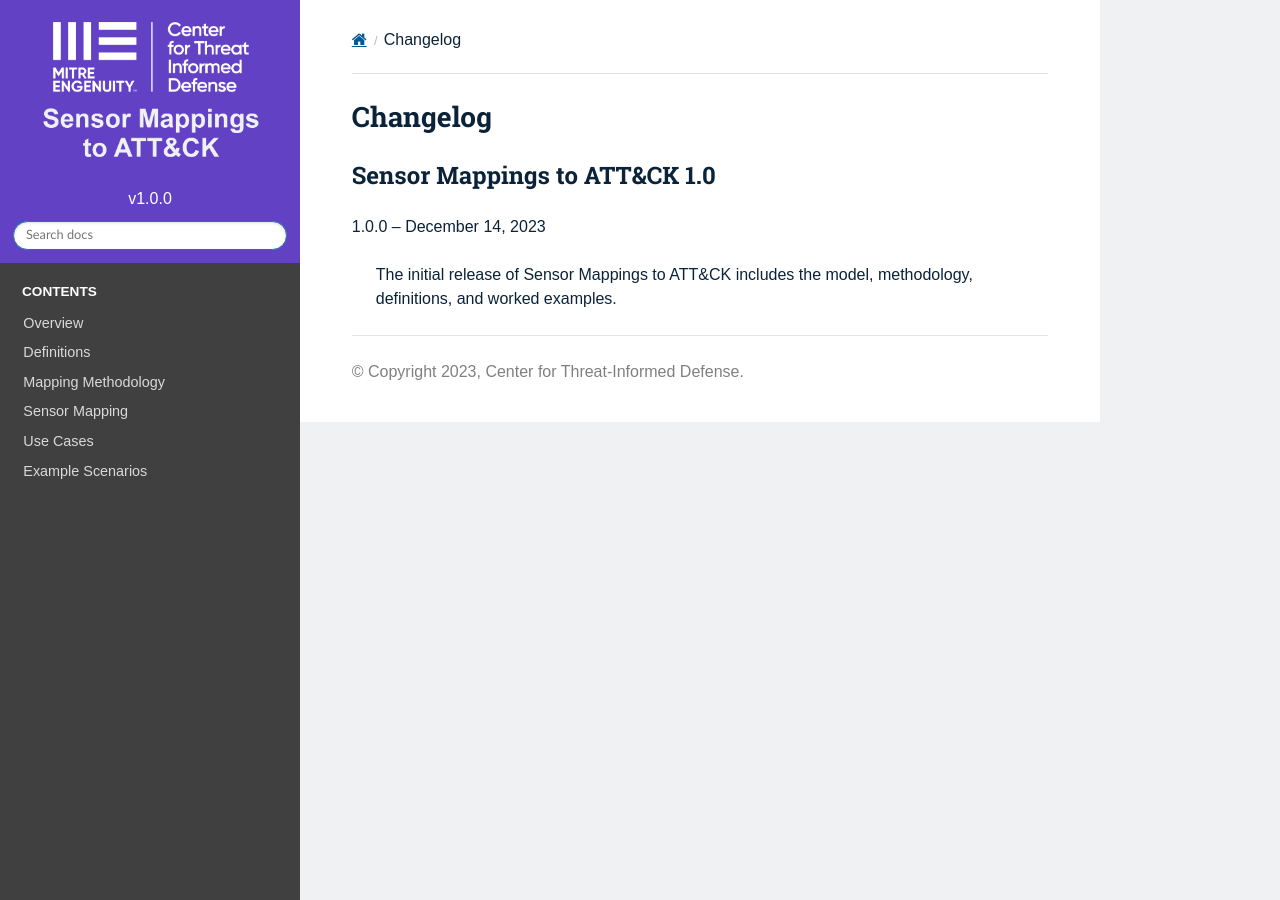
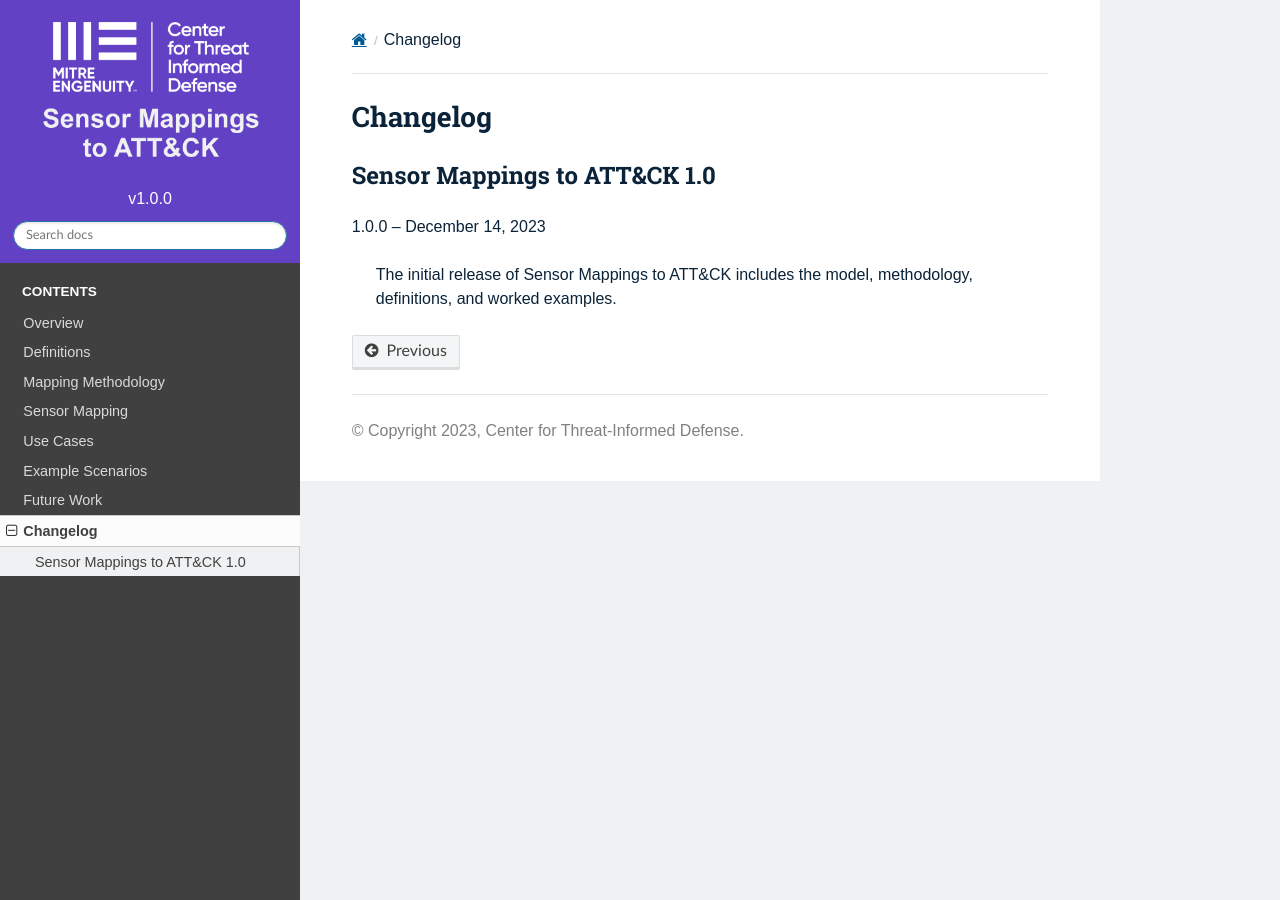
Before and after one commit to center-for-threat-informed-defense/sensor-mappings-to-attack, a Sphinx documentation site: the page built from docs/changelog.rst, in a window 1280 px wide. Built offline with Sphinx 7.4.7 and the Read the Docs theme 2.0.0, drawn with Linux system fonts in a browser that asks for light colours; pages that are not in the unit, such as notebooks, are missing from menus.

Commit message:
Fix document references

```diff
--- a/docs/index.rst
+++ b/docs/index.rst
@@ -26,8 +26,8 @@
     levels/index
     use_cases
     example_technique_mappings
-    Future-Work
-    Changelog
+    future_work
+    changelog
 
 Notice
 ------
```
Also changed, not shown: docs/acknowledgements.rst (added).
